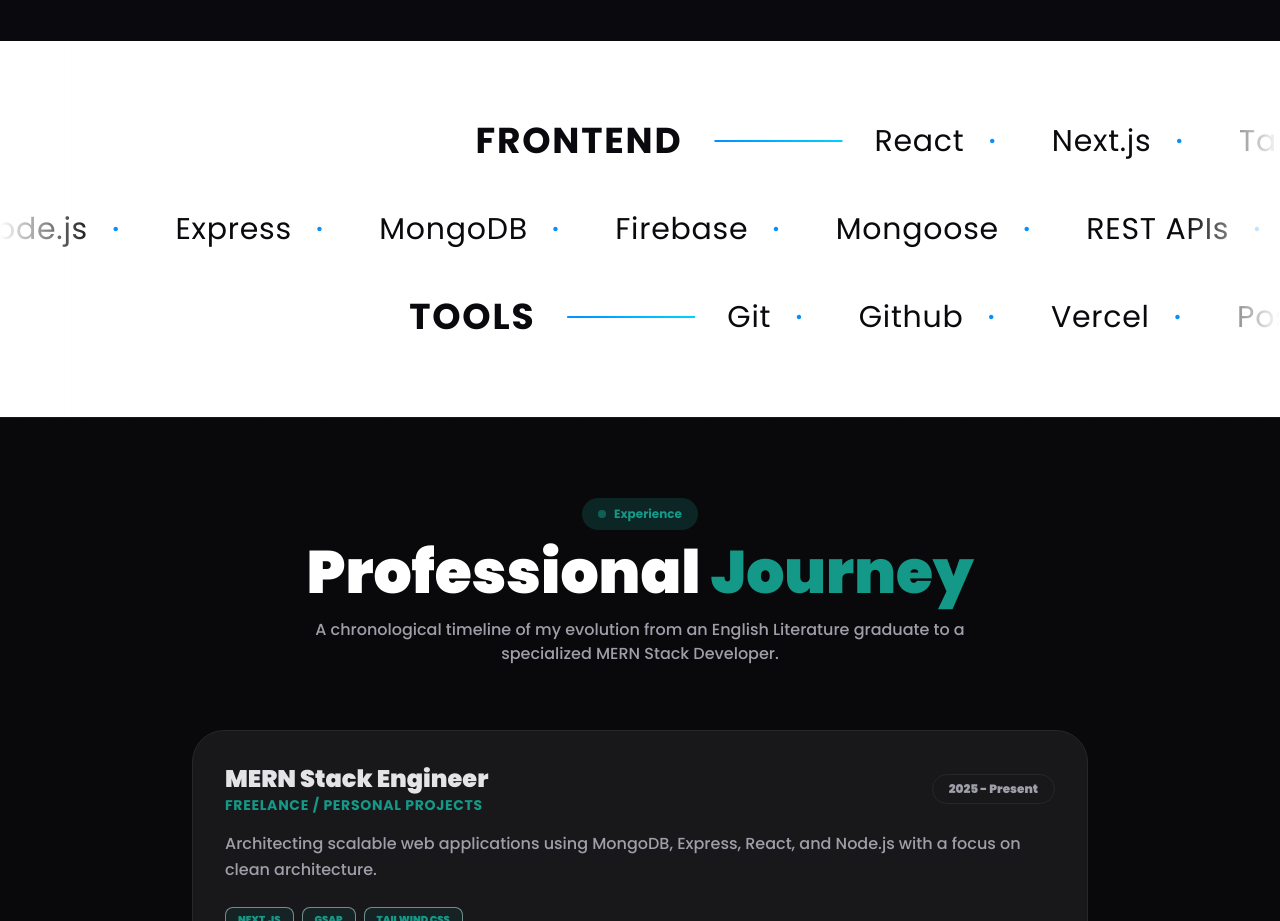
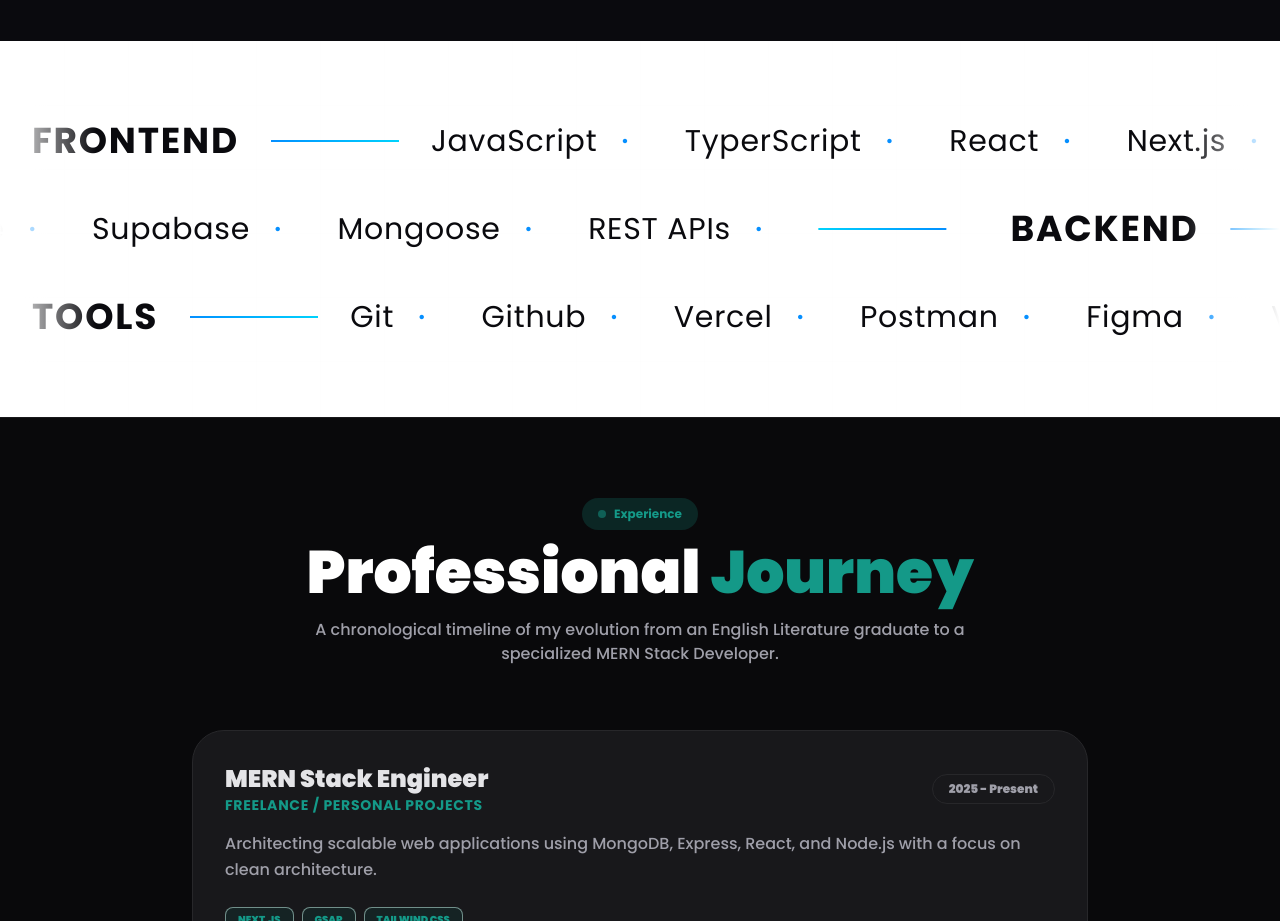
Before and after one commit to ArifKhanEver/Portfolio, a Next.js app: page / in a window 1280 px wide. Shown: the part 2080-3001 px from the top of the page. Built offline with nearby package versions, Linux system fonts and the light colour scheme.

Commit message:
fix: change skills marquee to use scroll-triggered scrub animation

```diff
--- a/src/components/Skills.jsx
+++ b/src/components/Skills.jsx
@@ -3,19 +3,22 @@
 import { useRef } from "react";
 import gsap from "gsap";
 import { useGSAP } from "@gsap/react";
+import { ScrollTrigger } from "gsap/ScrollTrigger";
+
+gsap.registerPlugin(ScrollTrigger);
 
 const SKILL_CATEGORIES = [
   {
     title: "Frontend",
-    skills: ["React", "Next.js", "Tailwind CSS", "GSAP", "Framer Motion", "Zustand"]
+    skills: [ "JavaScript", "TyperScript" ,"React", "Next.js", "Tailwind CSS", "GSAP", "Framer Motion", "Zustand", "Hero UI", "Shedcn UI", "SwiperJs", "Auto Slide", "Lenis", "TanStack Query"]
   },
   {
     title: "Backend",
-    skills: ["Node.js", "Express", "MongoDB", "Firebase", "Mongoose", "REST APIs"]
+    skills: ["Node.js", "Express", "MongoDB", "Better Auth", "Firebase", "Supabase", "Mongoose", "REST APIs"]
   },
   {
     title: "Tools",
-    skills: ["Git", "Github", "Vercel", "Postman", "Figma", "VS Code"]
+    skills: ["Git", "Github", "Vercel", "Postman", "Figma", "VS Code", "Strip", "React Hook Form", "Cloudinary", "Bun", "npm", "yarn",]
   }
 ];
 
@@ -23,18 +26,24 @@
   const containerRef = useRef(null);
 
   useGSAP(() => {
-    // Infinite Marquee animation for each row
+    // Scroll-triggered Marquee animation for each row
     const marquees = gsap.utils.toArray(".marquee-inner");
     marquees.forEach((marquee, i) => {
-      // Alternate directions if desired, or all same direction
       const direction = i % 2 === 0 ? -1 : 1;
 
-      gsap.to(marquee, {
-        xPercent: direction * -50,
-        ease: "none",
-        duration: 30, // adjust speed here
-        repeat: -1,
-      });
+      gsap.fromTo(marquee,
+        { xPercent: direction === -1 ? 0 : -30 },
+        {
+          xPercent: direction === -1 ? -30 : 0,
+          ease: "none",
+          scrollTrigger: {
+            trigger: containerRef.current,
+            start: "top bottom",
+            end: "bottom top",
+            scrub: 1.5,
+          }
+        }
+      );
     });
   }, { scope: containerRef });
 
```
